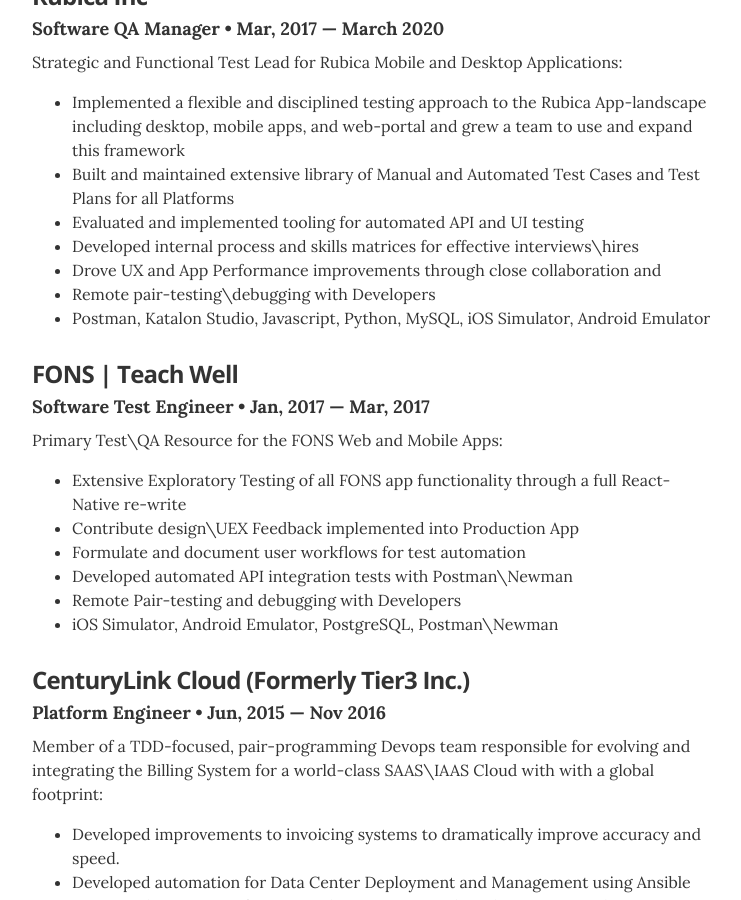
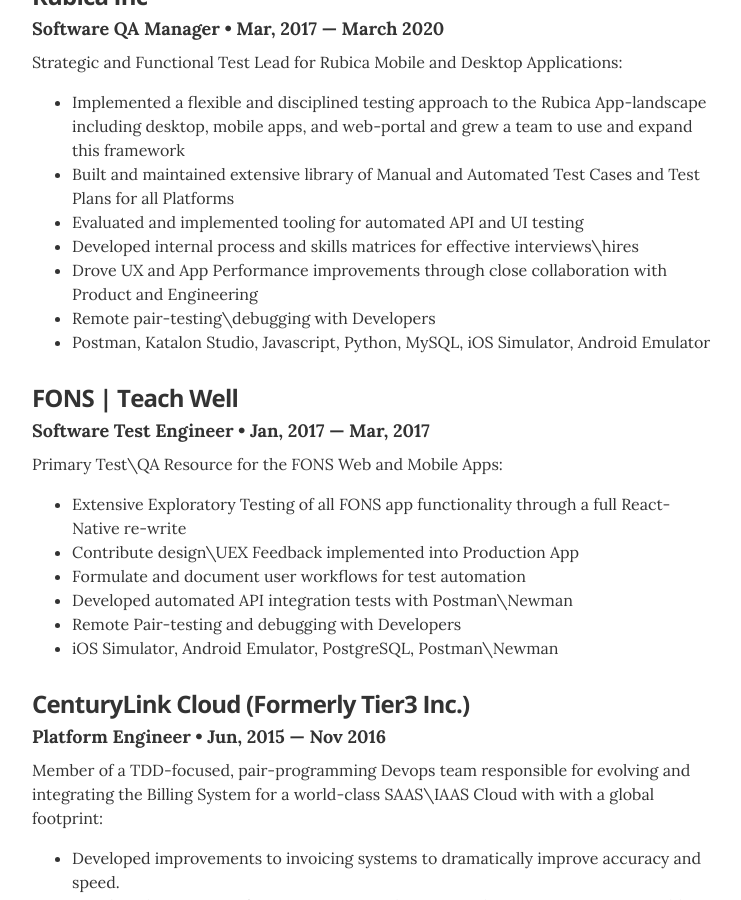
Before and after one commit to rharmaning/rharmaning.github.io, a Jekyll site: the page built from index.html, in a window 1280 px wide and 900 px high, scrolled down 959 px. Shown: the whole window, without its empty margins (268-1009 px from the left). Built offline with Jekyll 4.4.1, drawn with Linux system fonts in a browser that asks for light colours.

Commit message:
small grammar update

```diff
--- a/_layouts/resume.html
+++ b/_layouts/resume.html
@@ -75,7 +75,7 @@
                     <li>Built and maintained extensive library of Manual and Automated Test Cases and Test Plans for all Platforms</li>
                     <li>Evaluated and implemented tooling for automated API and UI testing</li>
                     <li>Developed internal process and skills matrices for effective interviews\hires</li>
-                    <li>Drove UX and App Performance improvements through close collaboration and </li>
+                    <li>Drove UX and App Performance improvements through close collaboration with Product and Engineering </li>
                     <li>Remote pair-testing\debugging with Developers</li>
                     <li>Postman, Katalon Studio, Javascript, Python, MySQL, iOS Simulator, Android Emulator</li>
                 </ul>
```
